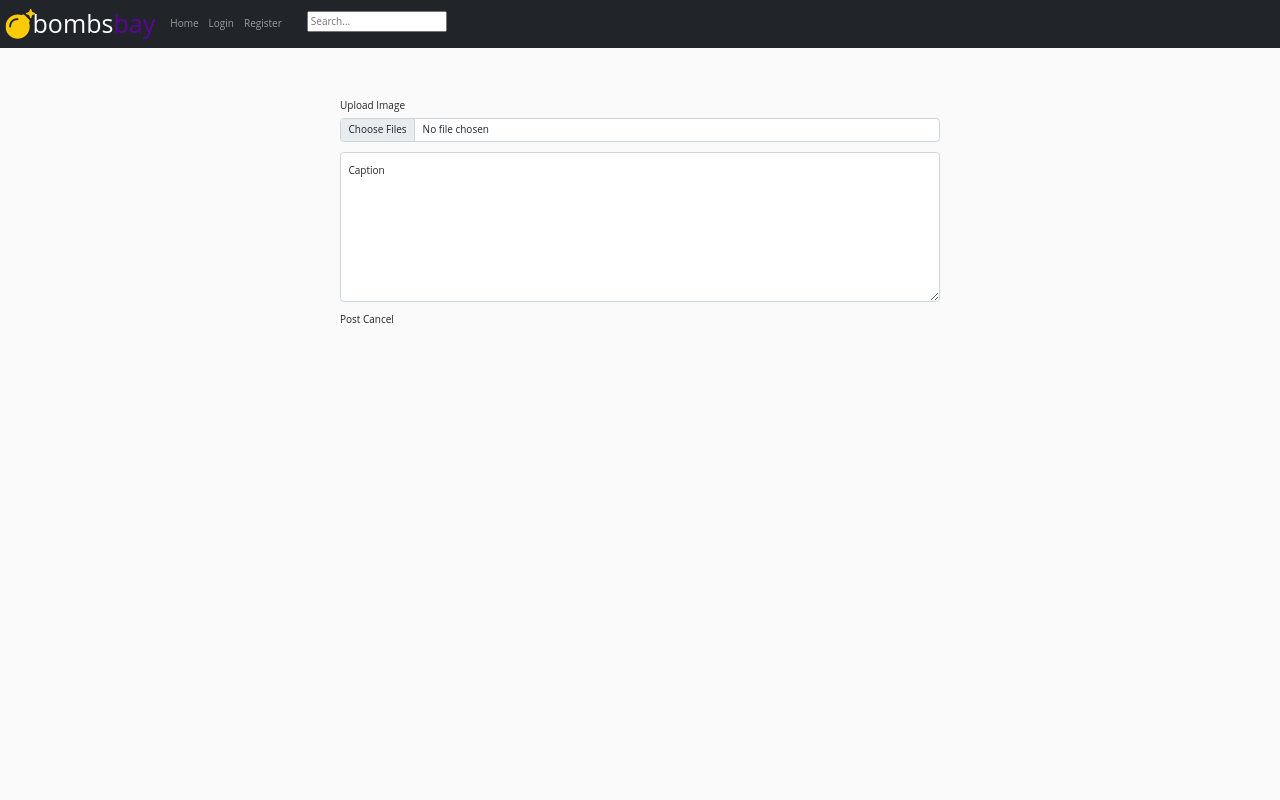
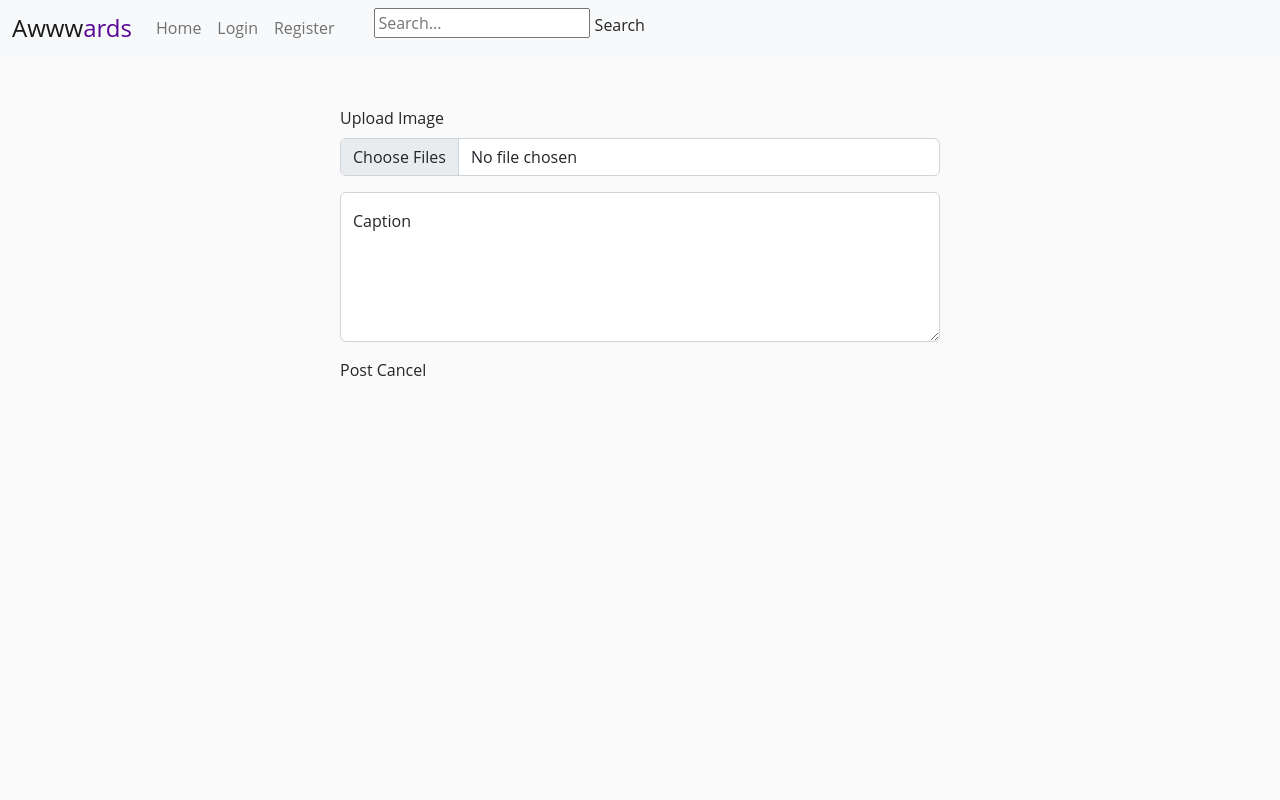
Before and after one commit to b3nzuk3/djangoApp3, a Django app: page /image_upload/ in a window 1280 px wide. Run offline with Django 4.2, Linux system fonts and the light colour scheme; some libraries are stand-ins or nearby versions; some web fonts are replaced.

Commit message:
changed styling

```diff
--- a/imageGram/templates/imageGram/base.html
+++ b/imageGram/templates/imageGram/base.html
@@ -12,12 +12,8 @@
   <!-- CSS only -->
   <link href="https://cdn.jsdelivr.net/npm/bootstrap@5.2.0-beta1/dist/css/bootstrap.min.css" rel="stylesheet" integrity="sha384-0evHe/X+R7YkIZDRvuzKMRqM+OrBnVFBL6DOitfPri4tjfHxaWutUpFmBp4vmVor" crossorigin="anonymous">
   <link rel="stylesheet" href="{% static "imageGram/main.css" %}">
-  <title>Bombsbay</title>
+  <title>Awwwards</title>
   <style media="screen">
-    :root {
-      font-size: 10px;
-    }
-
     *,
     *::before,
     *::after {
@@ -522,10 +518,10 @@
 </head>
 
 <body>
-  <nav class="navbar navbar-expand-lg navbar-dark bg-dark mb-5">
+  <nav class="navbar navbar-expand-lg navbar-light bg-light mb-5">
     <div class="container-fluid">
       <div class="">
-        <a style="font-size:2.5rem;" class="navbar-brand" href="{% url 'image-home' %}"><i style="color:#FBCB0A;" class="fas fa-bomb favicon fa-beat"></i>bombs<span style="color:#590696;">bay</span></a>
+        <a style="font-size:1.5rem;" class="navbar-brand" href="{% url 'image-home' %}">Awww<span style="color:#590696;">ards</span></a>
       </div>
       <button class="navbar-toggler" type="button" data-bs-toggle="collapse" data-bs-target="#navbarNav" aria-controls="navbarNav" aria-expanded="false" aria-label="Toggle navigation">
         <span class="navbar-toggler-icon"></span>
```
